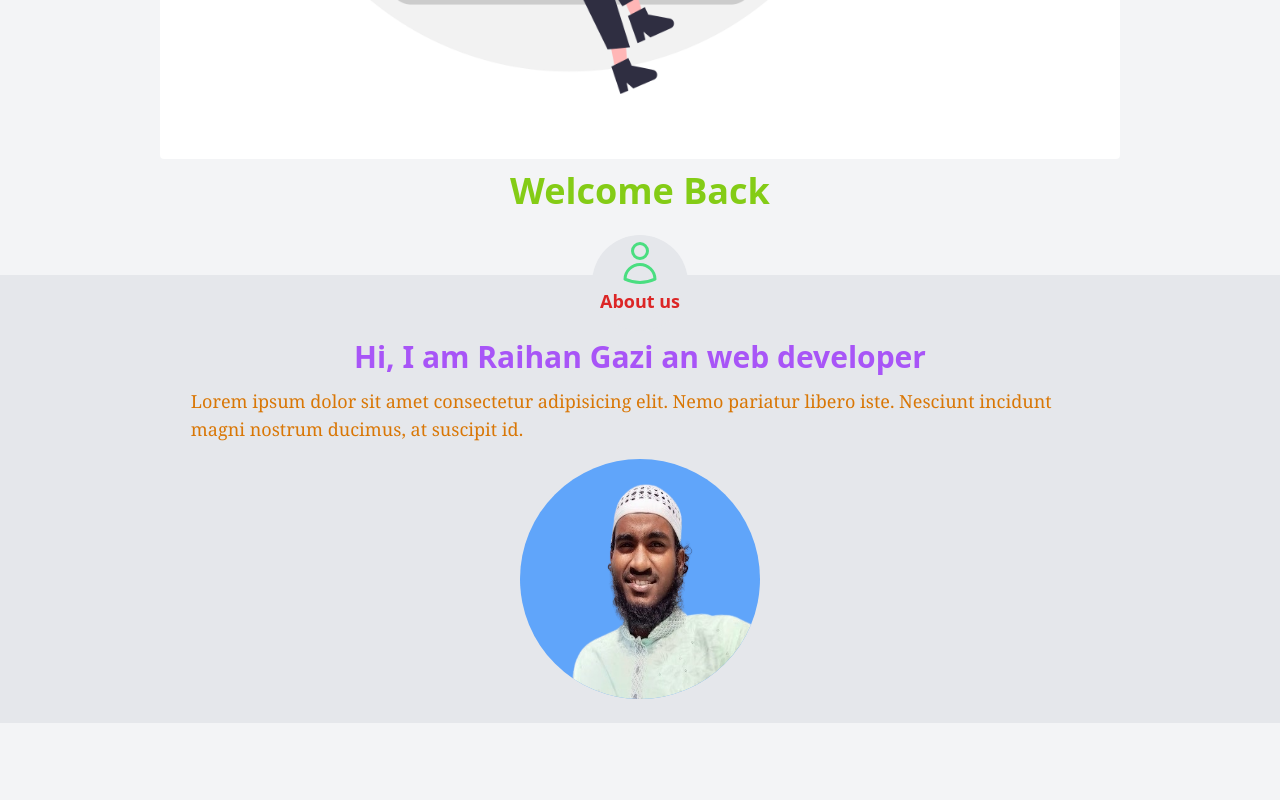
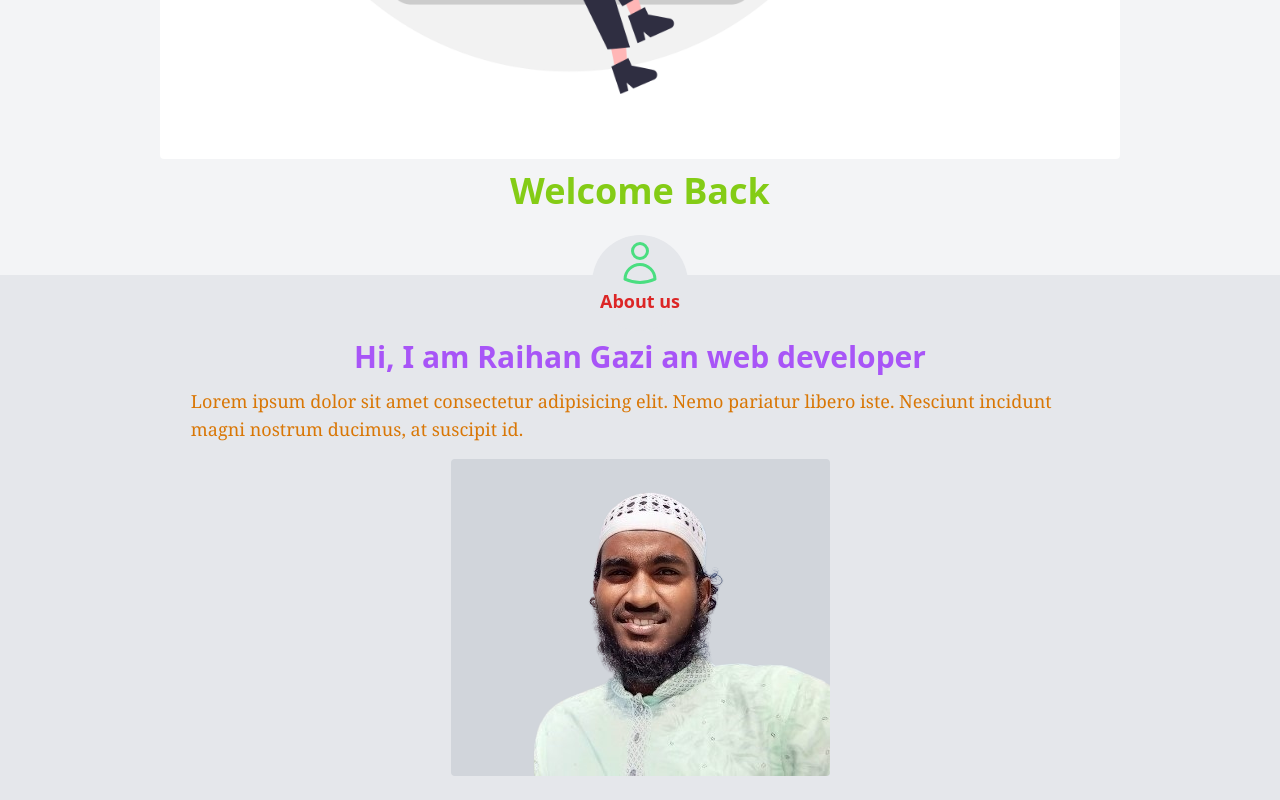
Before and after one commit to gaziraihan1/portfolio, a website built with Vite: page index.html in a window 1280 px wide. Shown: the part 685-1485 px from the top of the page. Before the commit the page ends 1408 px from the top, so only its background shows below. Built offline with nearby package versions, Linux system fonts and the light colour scheme; a web font is replaced by a local one.

Commit message:
more design

```diff
--- a/index.html
+++ b/index.html
@@ -52,7 +52,7 @@
         <section class="relative top-16 mx-auto  bg-gray-200">
             <div class="flex flex-col">
                 <div class=" order-1 mx-auto w-3/4 rounded relative bottom-6">
-                    <img class="w-60 h-60 rounded-full mx-auto bg-blue-400 " src="my-image.png" alt="Raihan Gazi">
+                    <img class=" mx-auto bg-gray-300 rounded " src="my-image.png" alt="Raihan Gazi">
 
                 </div>
                 <div class="mx-auto pt-2">
```
Also changed, not shown: style.css.
